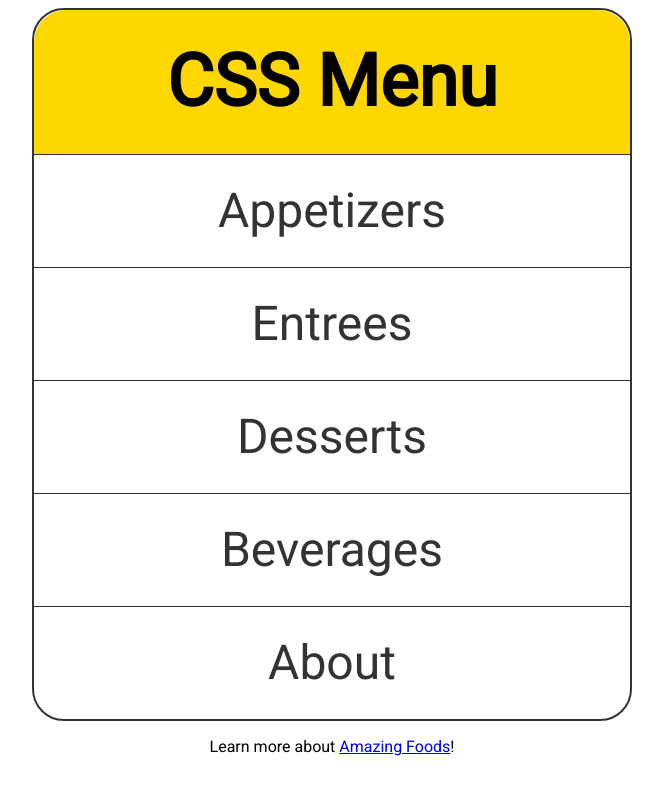
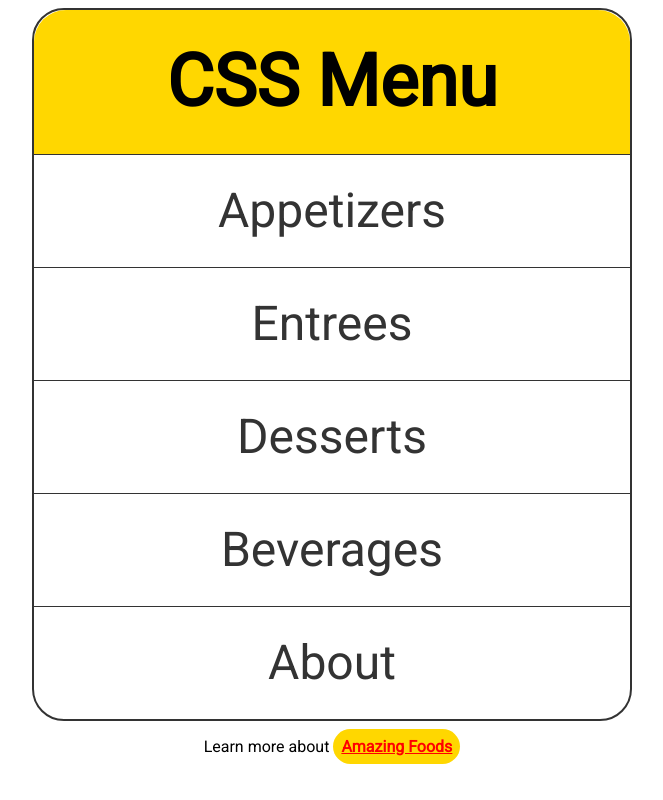
Before and after one commit to rolandsilva/YT-DGray-CSS-Lesson-9-miniproject, a plain HTML site: page index.html in a window 1280 px wide. Shown: the whole page, without its empty margins (308-971 px from the left). Drawn offline with Linux system fonts and the light colour scheme.

Commit message:
YT D Gray CSS lesson 9 completed

```diff
--- a/css/style.css
+++ b/css/style.css
@@ -61,3 +61,16 @@ li a:active {
 li a:last-child {
     border-radius: 0 0 2rem 2rem;
 }
+
+.bottomLinkP {
+    color: black;
+}
+
+.bottom-link {
+    color: red;
+    font-weight: bolder;
+    background-color: gold;
+    border-radius: 2rem;
+    padding: .5rem;
+    text-decoration: underline;
+}
--- a/index.html
+++ b/index.html
@@ -20,8 +20,9 @@
             <li><a href="two.html">About</a></li>
         </ul>
     </nav>
-    <p>Learn more about <a href="https://www.cnn.com/travel/article/world-best-food-dishes/index.html">Amazing
-            Foods</a>!</p>
+    <p class="bottomLinkP">Learn more about <a class="bottom-link"
+            href="https://www.cnn.com/travel/article/world-best-food-dishes/index.html">Amazing
+            Foods</a> </p>
 </body>
 
 </html>
```
